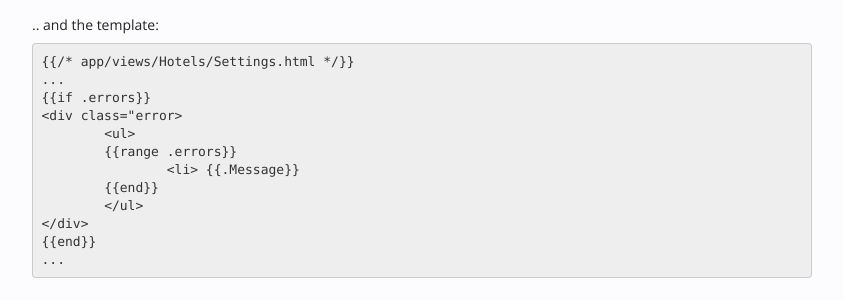
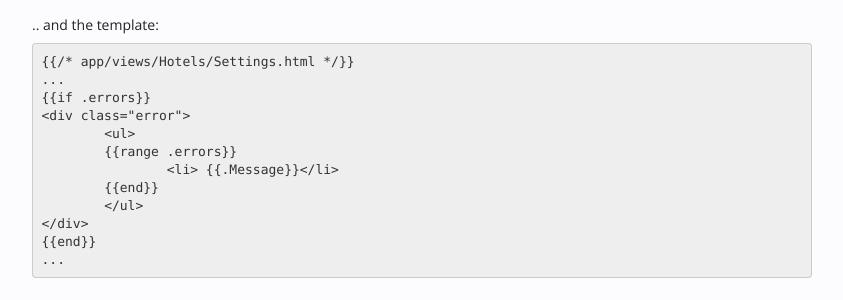
Before and after one commit to revel/revel, a Jekyll site: the page built from manual/validation.md, in a window 1280 px wide. Shown: the part 1767-2067 px from the top of the page, without its empty margins (298-1141 px from the left). Built offline with Jekyll 4.4.1, drawn with Linux system fonts in a browser that asks for light colours.

Commit message:
Update validation.md
Fixes #166

```diff
--- a/manual/validation.md
+++ b/manual/validation.md
@@ -105,10 +105,10 @@ func (c MyApp) SaveUser(username string) revel.Result {
 	{{/* app/views/Hotels/Settings.html */}}
 	...
 	{{if .errors}}
-	<div class="error>
+	<div class="error">
 		<ul>
 		{{range .errors}}
-			<li> {{.Message}}
+			<li> {{.Message}}</li>
 		{{end}}
 		</ul>
 	</div>
```
